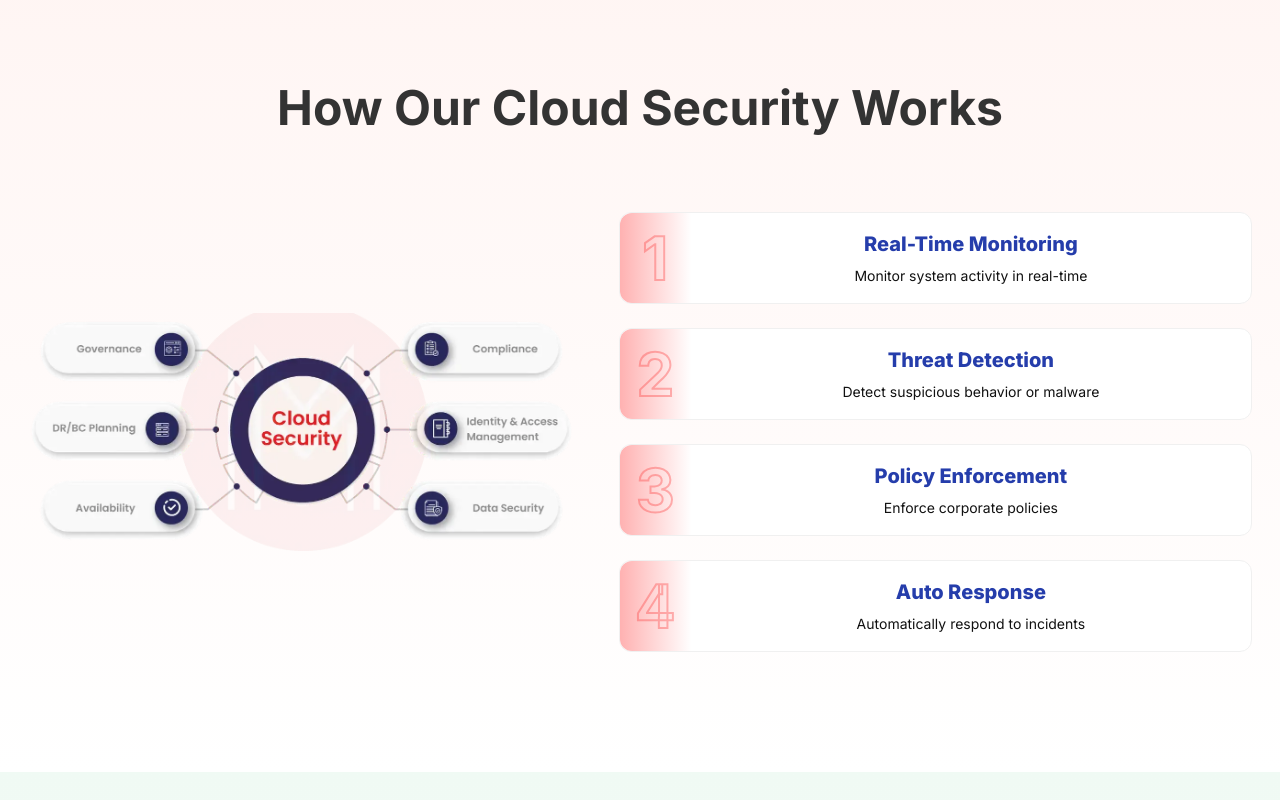
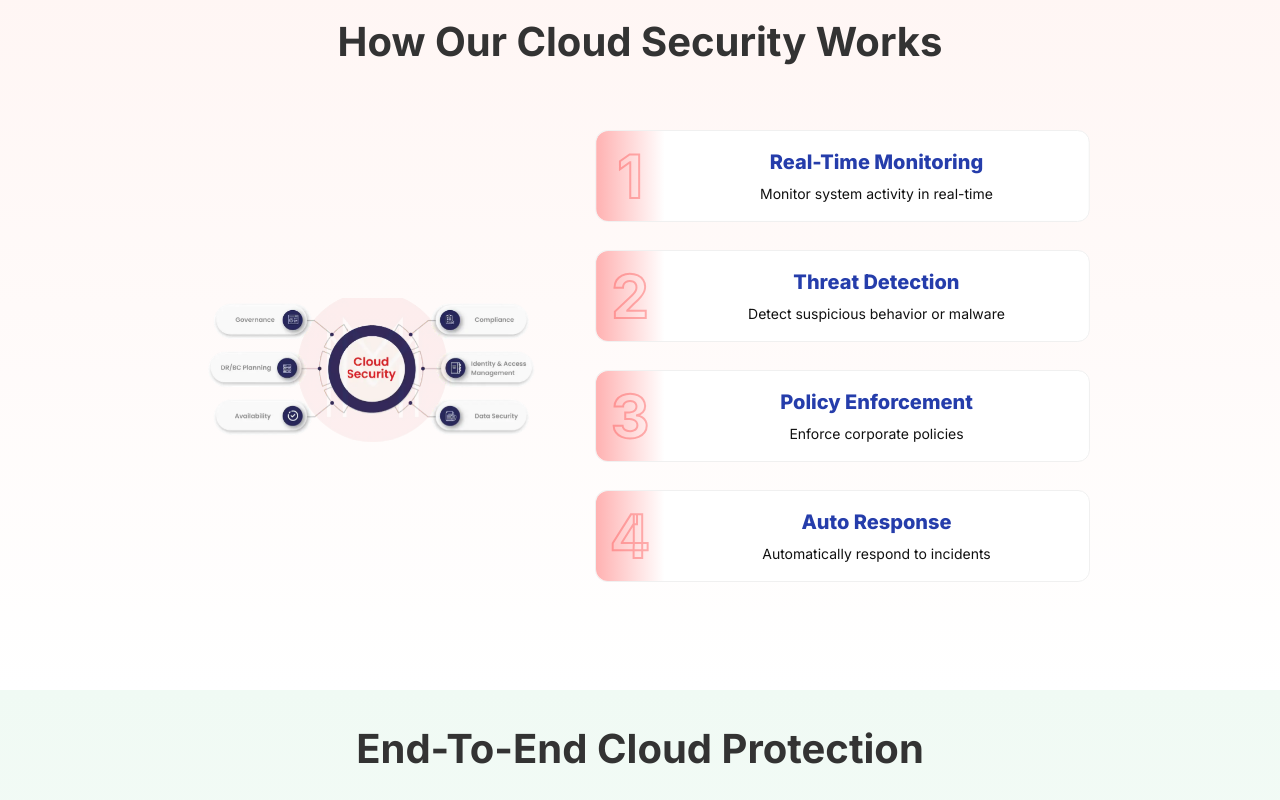
Before and after one commit to neon-lab-dev/MITR-Consultancy-Client, a Next.js app: page /security/cloud-security in a window 1280 px wide. Shown: the part 1680-2480 px from the top of the page. Built offline with nearby package versions, Linux system fonts and the light colour scheme.

Commit message:
Fixed why security section

```diff
--- a/src/Components/DynamicSecurityDetailsPage/DynamicSecurityDetailsPage/WhySecurityMatters/WhySecurityMatters.tsx
+++ b/src/Components/DynamicSecurityDetailsPage/DynamicSecurityDetailsPage/WhySecurityMatters/WhySecurityMatters.tsx
@@ -35,7 +35,7 @@ const WhySecurityMatters: React.FC<TWhySecurityMatters> = ({
   });
   /* eslint-enable react-hooks/rules-of-hooks */
   return (
-    <div className="pb-[120px] bg-primary-95 font-Inter">
+    <div className="pb-10 xl:pb-20 2xl:pb-[120px] bg-primary-95 font-Inter">
       <div className="w-full h-[75px] bg-neutral-170 blur-[50px]"></div>
 
       <Container>
@@ -67,7 +67,7 @@ const WhySecurityMatters: React.FC<TWhySecurityMatters> = ({
               ))}
             </div>
             {/* Right side image */}
-            <div className="w-full lg:w-[45%] h-full sticky top-32">
+            <div className="w-full md:w-[60%] lg:w-[45%] mx-auto h-full sticky top-32">
               <Image src={image} alt="Common Threats" className="h-full" />
             </div>
           </div>
--- a/src/Components/SecurityServices/CommonThreats/CommonThreats.tsx
+++ b/src/Components/SecurityServices/CommonThreats/CommonThreats.tsx
@@ -1,7 +1,10 @@
+"use client";
 import Container from "@/Components/Shared/Container/Container";
 import Image, { StaticImageData } from "next/image";
-import React from "react";
+import React, { useRef } from "react";
 import ServiceCard from "../ServiceCard/ServiceCard";
+import Heading from "@/Components/Reusable/Heading/Heading";
+import { useScroll, useTransform, motion } from "framer-motion";
 
 type TPointers = {
   title: string;
@@ -19,30 +22,53 @@ const CommonThreats: React.FC<TCommonThreats> = ({
   image,
   pointers,
 }) => {
+  const scrollRef = useRef<HTMLDivElement>(null);
+
+  const { scrollYProgress } = useScroll({
+    target: scrollRef,
+    offset: ["start start", "end end"],
+  });
+
+  /* eslint-disable react-hooks/rules-of-hooks */
+    const scales = pointers.map((_, i) => {
+      const targetScale = 1 - (pointers.length - i) * 0.05;
+      return useTransform(scrollYProgress, [i * 0.1, 60], [1, targetScale]);
+    });
+    /* eslint-enable react-hooks/rules-of-hooks */
   return (
-    <div className="py-[120px] bg-gradient-threats font-Inter">
+    <div className="py-10 xl:py-20 2xl:py-[120px] bg-gradient-threats font-Inter">
       <Container>
-        <div className="flex flex-col justify-center items-center text-center w-full gap-20">
-          <h1
-            className={`font-bold text-neutral-10 text-lg md:text-2xl xl:text-[48px] leading-6 md:leading-[49.68px] capitalize text-center`}
+        <div className="flex flex-col justify-center items-center text-center w-full gap-16 max-w-[900px] 2xl:max-w-full mx-auto">
+          <Heading heading={heading} align="center" />
+          <div className="relative flex flex-col-reverse lg:flex-row justify-center items-center w-full gap-10">
+            <Image
+              src={image}
+              alt="Common Threats"
+              className="w-full md:w-[60%] lg:w-[45%] xl:w-[37%] 2xl:w-[45%] mx-auto h-full sticky top-32"
+            />
+            <div ref={scrollRef} className="w-full lg:w-[55%]">
+              {pointers.map((item, i) => (
+                <div
+                  key={i}
+                  className="h-[15vh] sticky top-32 flex items-start"
                 >
-            {heading}
-          </h1>
-          <div className="relative flex flex-col lg:flex-row justify-center items-center w-full gap-10">
-            <Image src={image} alt="Common Threats" className="w-full lg:w-[45%]" />
-            <div className="w-full lg:w-[55%]">
-              <div className="flex flex-col gap-6">
-                {pointers?.map((item: TPointers, index: number) => (
+                  <motion.div
+                    className="w-full"
+                    style={{
+                      scale: scales[i],
+                      top: `calc(${i * 25}px)`,
+                    }}
+                  >
                     <ServiceCard
-                    key={index}
-                    number={index + 1}
+                      number={i + 1}
                       title={item.title}
                       description={item.description}
                       gradient="bg-gradient-threats-card"
                       textColor="#FC464663"
                     />
+                  </motion.div>
+                </div>
               ))}
-              </div>
             </div>
           </div>
         </div>
--- a/src/Components/SecurityServices/DeploymentOption/DeploymentOption.tsx
+++ b/src/Components/SecurityServices/DeploymentOption/DeploymentOption.tsx
@@ -1,7 +1,10 @@
+"use client";
 import Container from "@/Components/Shared/Container/Container";
-import React from "react";
 import ServiceCard from "../ServiceCard/ServiceCard";
 import Image, { StaticImageData } from "next/image";
+import Heading from "@/Components/Reusable/Heading/Heading";
+import React, { useRef } from "react";
+import { useScroll, useTransform, motion } from "framer-motion";
 
 type TPointers = {
   title: string;
@@ -19,31 +22,51 @@ const DeploymentOption: React.FC<TDeploymentOption> = ({
   image,
   pointers,
 }) => {
+    const scrollRef = useRef<HTMLDivElement>(null);
+
+  const { scrollYProgress } = useScroll({
+    target: scrollRef,
+    offset: ["start start", "end end"],
+  });
+
+  /* eslint-disable react-hooks/rules-of-hooks */
+    const scales = pointers.map((_, i) => {
+      const targetScale = 1 - (pointers.length - i) * 0.05;
+      return useTransform(scrollYProgress, [i * 0.1, 50], [1, targetScale]);
+    });
+    /* eslint-enable react-hooks/rules-of-hooks */
   return (
-    <div className="py-[120px] bg-gradient-compliance font-Inter">
+    <div className="py-5 2xl:py-[120px] bg-gradient-compliance font-Inter">
       <Container>
-        <div className="flex flex-col justify-center items-center text-center w-full gap-16">
-          <h1
-            className={`font-bold text-neutral-10 text-lg md:text-2xl xl:text-[48px] leading-6 md:leading-[49.68px] capitalize text-center`}
-          >
-            {heading}
-          </h1>
+        <div className="flex flex-col justify-center items-center text-center w-full gap-16 max-w-[900px] 2xl:max-w-full mx-auto">
+          <Heading heading={heading} align="center" />
           <div className="relative flex flex-col lg:flex-row justify-center items-center gap-10 xl:gap-[60px] w-full">
-            <div className="w-full lg:w-[55%]">
-              <div className="flex flex-col gap-6">
-                {pointers?.map((item, index: number) => (
-                  <ServiceCard
-                    key={index}
-                    number={index + 1}
+
+            <div ref={scrollRef} className="w-full lg:w-[55%]">
+              {pointers.map((item, i) => (
+                <div
+                  key={i}
+                  className="h-[15vh] sticky top-32 flex items-start"
+                >
+                  <motion.div
+                    className="w-full"
+                    style={{
+                      scale: scales[i],
+                      top: `calc(${i * 25}px)`,
+                    }}
+                  >
+                    <ServiceCard
+                    number={i + 1}
                     title={item.title}
                     description={item.description}
                     gradient="bg-gradient-compliance-card"
                     textColor="#213FAC2B"
                   />
-                ))}
-              </div>
+                  </motion.div>
+                </div>
+              ))}
             </div>
-            <Image src={image} alt="Common Threats" className="w-full lg:w-[45%]" />
+            <Image src={image} alt="Common Threats" className="w-full lg:w-[45%] sticky top-32" />
           </div>
         </div>
       </Container>
--- a/src/Components/SecurityServices/KeyFeatures/KeyFeatures.tsx
+++ b/src/Components/SecurityServices/KeyFeatures/KeyFeatures.tsx
@@ -5,6 +5,7 @@ import KeyFeatureCard from "./KeyFeatureCard/KeyFeatureCard";
 import { ICONS } from "@/assets";
 import Button from "@/Components/Reusable/Button/Button";
 import ContactUs from "@/Components/Home/ContactUs/ContactUs";
+import Heading from "@/Components/Reusable/Heading/Heading";
 
 type TFeatures = {
   title: string;
@@ -20,16 +21,12 @@ const KeyFeatures: React.FC<TKeyFeatures> = ({ heading, pointers }) => {
   const [isContactUsModalOpen, setIsContactUsModalOpen] =
     useState<boolean>(false);
   return (
-    <div className="py-[120px] bg-gradient-key-features font-Inter">
+    <div className="py-5 2xl:py-[120px] bg-gradient-key-features font-Inter">
       <Container>
-        <div className="flex flex-col justify-center items-center text-center w-full gap-20">
-          <h1
-            className={`font-bold text-neutral-10 text-lg md:text-2xl xl:text-[48px] leading-6 md:leading-[49.68px] capitalize text-center`}
-          >
-            {heading}
-          </h1>
+        <div className="flex flex-col justify-center items-center text-center w-full gap-10 2xl:gap-20">
+          <Heading heading={heading} align="center" />
           <div className="h-full w-full p-6 rounded-xl border-2 border-neutral-130 bg-white  flex flex-col items-center justify-center gap-12">
-            <div className="grid grid-cols-1 md:grid-cols-2 lg:grid-cols-4 gap-6 ">
+            <div className="grid grid-cols-1 md:grid-cols-2 lg:grid-cols-3 xl:grid-cols-4 gap-6 ">
               {pointers?.map((feature: TFeatures, index: number) => (
                 <KeyFeatureCard
                   key={index}
@@ -40,7 +37,11 @@ const KeyFeatures: React.FC<TKeyFeatures> = ({ heading, pointers }) => {
               ))}{" "}
             </div>{" "}
             {/* Button Section */}
-            <Button handleClick={() => setIsContactUsModalOpen(true)} variant="primary" title="Contact Us Today" />
+            <Button
+              handleClick={() => setIsContactUsModalOpen(true)}
+              variant="primary"
+              title="Contact Us Today"
+            />
           </div>
         </div>
       </Container>
--- a/src/Components/SecurityServices/WhyUs/WhyUs.tsx
+++ b/src/Components/SecurityServices/WhyUs/WhyUs.tsx
@@ -5,6 +5,7 @@ import KeyFeatureCard from "../KeyFeatures/KeyFeatureCard/KeyFeatureCard";
 import { ICONS } from "@/assets";
 import Button from "@/Components/Reusable/Button/Button";
 import ContactUs from "@/Components/Home/ContactUs/ContactUs";
+import Heading from "@/Components/Reusable/Heading/Heading";
 
 type TPointers = {
   title: string;
@@ -19,16 +20,15 @@ type TWhyUs = {
 const WhyUs: React.FC<TWhyUs> = ({ heading, pointers }) => {
   const [isContactUsModalOpen, setIsContactUsModalOpen] =
     useState<boolean>(false);
-    console.log(heading);
+  console.log(heading);
   return (
-    <div className="py-[100px] font-Inter">
+    <div className="py-10 xl:py-20 2xl:py-[100px] font-Inter">
       <Container>
-        <div className="flex flex-col justify-center items-center text-center w-full gap-20">
-          <h1
-            className={`font-bold text-neutral-10 text-lg md:text-2xl xl:text-[48px] leading-6 md:leading-[49.68px] capitalize text-center`}
-          >
-            What Sets MITRA Consultancy Apart?
-          </h1>
+        <div className="flex flex-col justify-center items-center text-center w-full gap-10 2xl:gap-20">
+          <Heading
+            heading={"What Sets MITRA Consultancy Apart?"}
+            align="center"
+          />
 
           <div className="h-full w-full p-6 rounded-xl border-2 border-neutral-130 bg-primary-90 flex flex-col items-center justify-center gap-12">
             <div className="w-full grid grid-cols-1 md:grid-cols-2   lg:grid-cols-3 gap-6 ">
```
Lines whose indentation alone changed are shown as unchanged.
